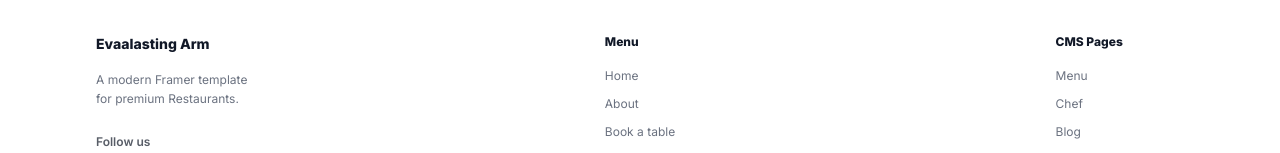
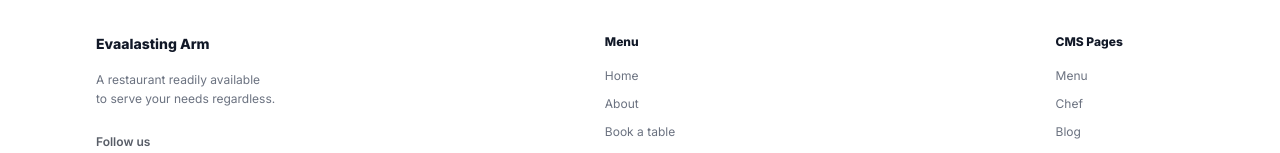
Before and after one commit to Boanerges-Tech/evalasting, a React (Vite) app: page /menu in a window 1280 px wide. Shown: the part 3618-3771 px from the top of the page. Built offline with nearby package versions, Linux system fonts and the light colour scheme.

Commit message:
initial commit

```diff
--- a/src/components/layout/Footer.jsx
+++ b/src/components/layout/Footer.jsx
@@ -56,9 +56,9 @@ export default function Footer() {
             </div>
 
             <p className="mt-4 text-[12px] leading-relaxed text-muted max-w-[260px]">
-              A modern Framer template
+              A restaurant readily available
               <br />
-              for premium Restaurants.
+              to serve your needs regardless.
             </p>
 
             <div className="mt-6">
```
